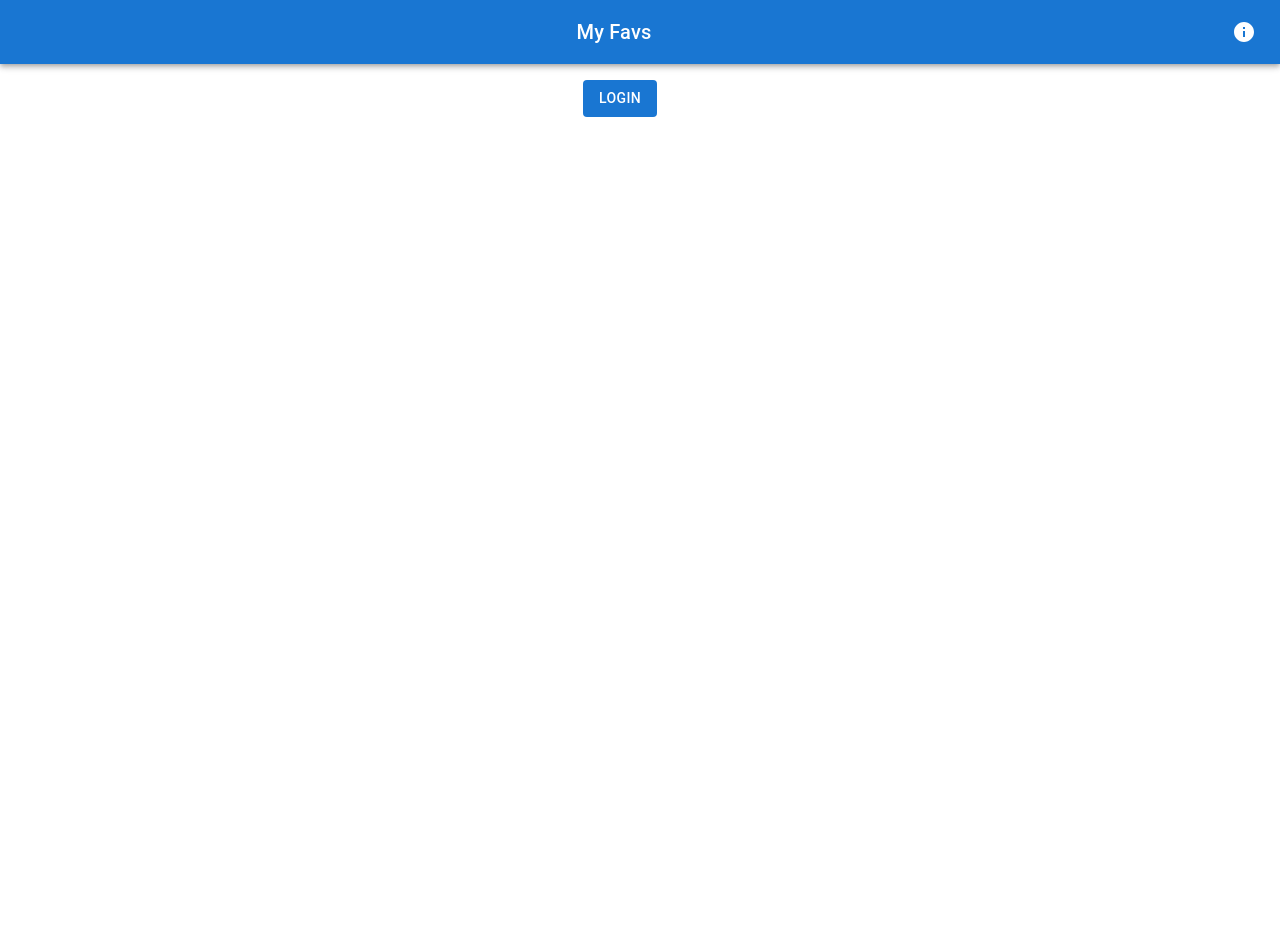
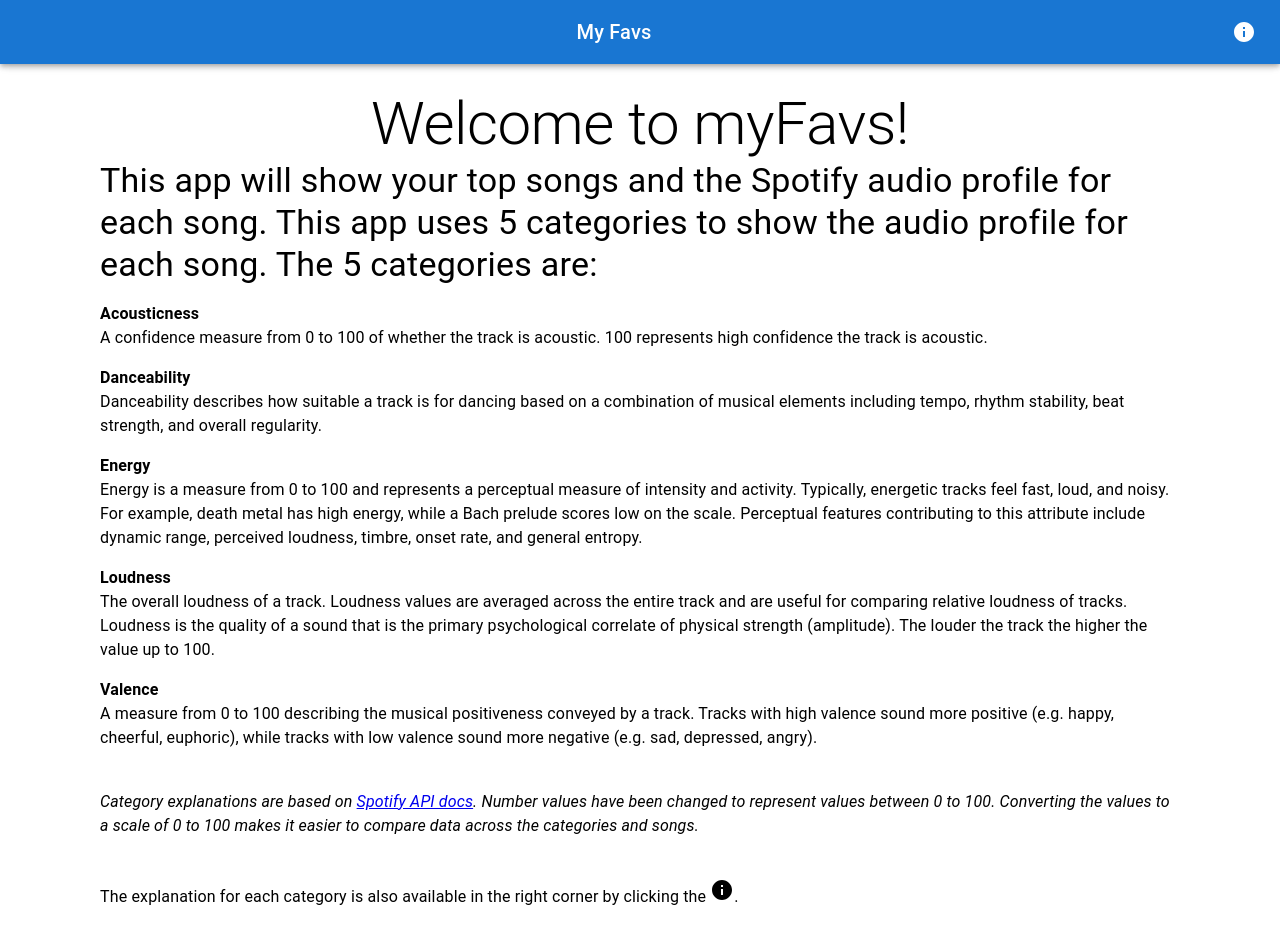
Before and after one commit to matt-harrell/song-profiler, a React (Create React App) app: page / in a window 1280 px wide. Shown: the top 935 px of the page. Before the commit the page ends 800 px from the top, so only its background shows below. Built offline with nearby package versions, Linux system fonts and the light colour scheme; no server answers.

Commit message:
add logged out screen copy

```diff
--- a/src/components/LoggedOutScreen.tsx
+++ b/src/components/LoggedOutScreen.tsx
@@ -1,10 +1,66 @@
-import { Box } from "@mui/material"
+import { Box, Typography } from "@mui/material"
 import LoginButton from "./LoginButton/LoginButton";
+import InfoIcon from '@mui/icons-material/Info';
 
 const LoggedOutScreen = () => {
     return(
-        <Box sx={{marginRight:5}}>
-            <LoginButton/>
+        <Box sx={{marginX:'auto',maxWidth:1080,textAlign:'left',marginY:3}}>
+            <Typography variant="h2" component='h2' sx={{textAlign:'center'}}>
+                Welcome to myFavs!
+            </Typography>
+            <Typography variant="h4" component='p'>
+                This app will show your top songs and the Spotify audio profile for each song.
+                This app uses 5 categories to show the audio profile for each song. The 5 categories are:
+            </Typography>
+            <Typography sx={{ marginTop: 2, fontWeight: 'bold' }} variant="body1" component='h3'>
+                Acousticness
+            </Typography>
+            <Typography>
+                A confidence measure from 0  to 100 of whether the track is acoustic. 100 represents high confidence the track is acoustic.
+            </Typography>
+
+            <Typography sx={{ marginTop: 2, fontWeight: 'bold' }} variant="body1" component='h3'>
+                Danceability
+            </Typography>
+            <Typography>
+                Danceability describes how suitable a track is for dancing based on a combination of musical elements including tempo, rhythm stability, beat strength, and overall regularity.
+            </Typography>
+
+            <Typography sx={{ marginTop: 2, fontWeight: 'bold' }} variant="body1" component='h3'>
+                Energy
+            </Typography>
+            <Typography>
+                Energy is a measure from 0 to 100 and represents a perceptual measure of intensity and activity. Typically, energetic tracks feel fast, loud, and noisy. For example, death metal has high energy, while a Bach prelude scores low on the scale. Perceptual features contributing to this attribute include dynamic range, perceived loudness, timbre, onset rate, and general entropy.
+            </Typography>
+
+            <Typography sx={{ marginTop: 2, fontWeight: 'bold' }} variant="body1" component='h3'>
+                Loudness
+            </Typography>
+            <Typography>
+                The overall loudness of a track. Loudness values are averaged across the entire track and are useful for comparing relative loudness of tracks. Loudness is the quality of a sound that is the primary psychological correlate of physical strength (amplitude). The louder the track the higher the value up to 100.
+            </Typography>
+
+            <Typography sx={{ marginTop: 2, fontWeight: 'bold' }} variant="body1" component='h3'>
+                Valence
+            </Typography>
+            <Typography>
+                A measure from 0 to 100 describing the musical positiveness conveyed by a track. Tracks with high valence sound more positive (e.g. happy, cheerful, euphoric), while tracks with low valence sound more negative (e.g. sad, depressed, angry).
+            </Typography>
+
+            <Typography sx={{ fontStyle: 'italic', marginY: 5 }}>
+                Category explanations are based on <a href="https://developer.spotify.com/documentation/web-api/reference/#/operations/get-audio-features" target="_blank" rel="noopener noreferrer">Spotify API docs</a>. Number values have been changed to represent
+                values between 0 to 100. Converting the values to a scale of 0 to 100 makes it easier to compare data
+                across the categories and songs.
+            </Typography>
+            <Typography>
+                The explanation for each category is also available in the right corner by clicking the <InfoIcon/>.
+            </Typography>
+            <Typography sx={{marginY:3}}>
+                First you will need to log into your Spotify account to get started.
+            </Typography>
+            <Box sx={{textAlign:'center'}}>
+                <LoginButton />
+            </Box>
         </Box>
     )
 }
```
